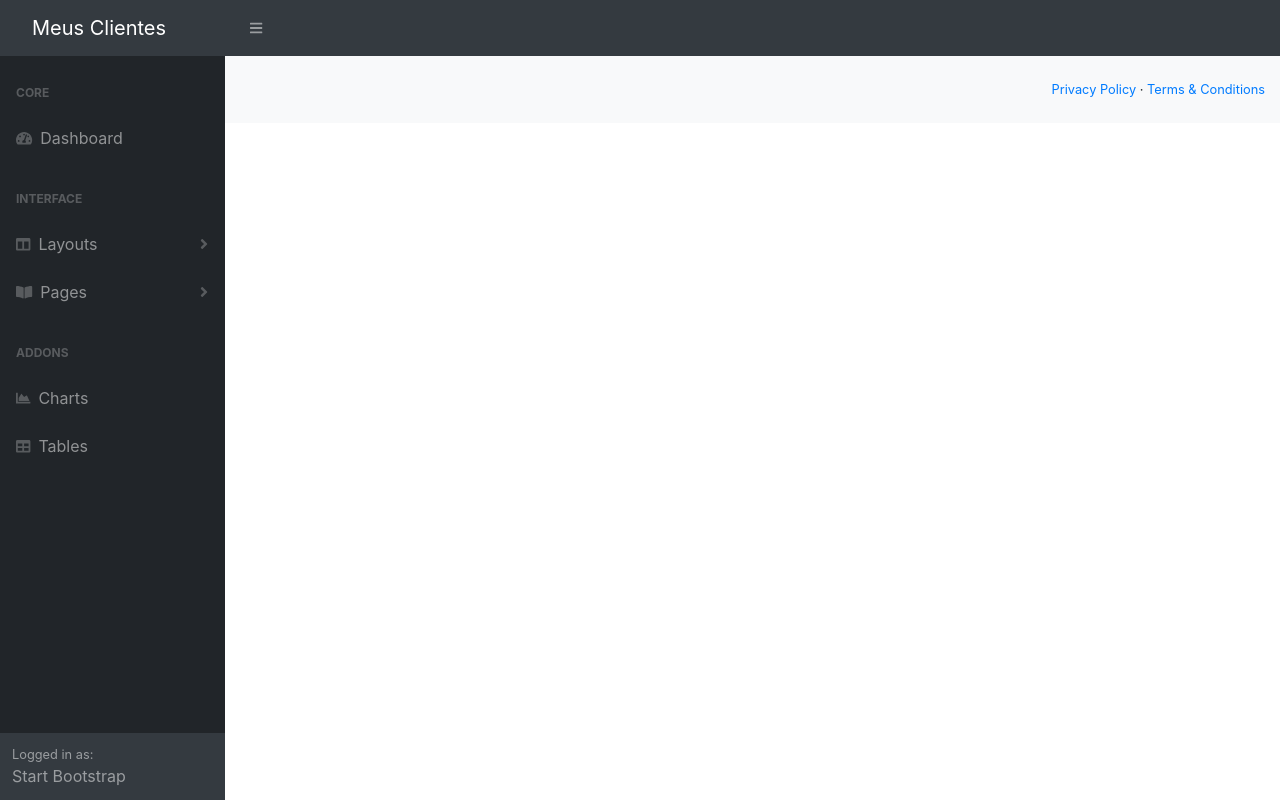
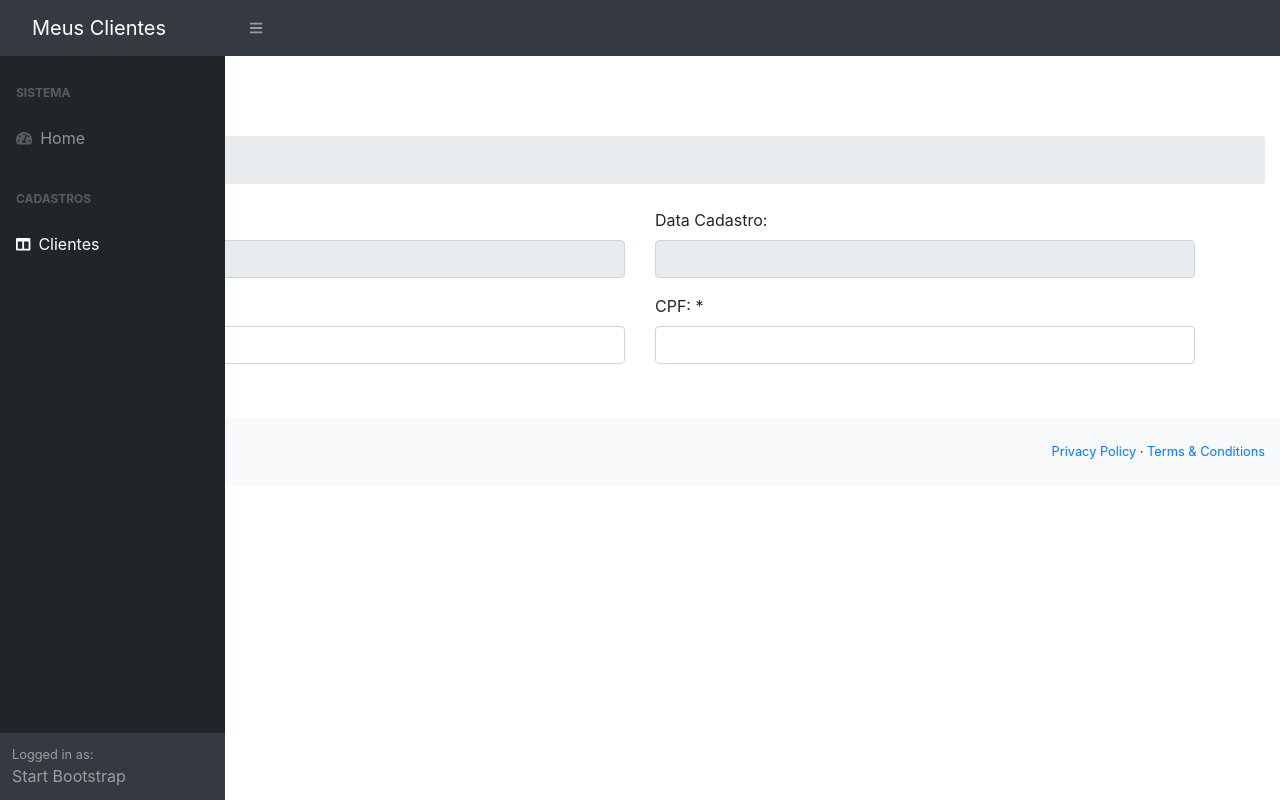
Before and after one commit to bryanwac/Clientes-App-FrontEnd, an Angular app: page /clientes-form in a window 1280 px wide. Before the commit this address led to /. Built offline with nearby package versions, Linux system fonts and the light colour scheme.

Commit message:
Clientes-form criado e estilizado/Iniciada config. das rotas

```diff
--- a/src/app/app.module.ts
+++ b/src/app/app.module.ts
@@ -6,6 +6,7 @@
 
 import { TemplateModule } from './template/template.module';
 import { HomeComponent } from './home/home.component'
+import { ClientesModule } from './clientes/clientes.module';
 
 @NgModule({
   declarations: [
@@ -15,7 +16,8 @@
   imports: [
     BrowserModule,
     AppRoutingModule,
-    TemplateModule
+    TemplateModule,
+    ClientesModule
   ],
   providers: [],
   bootstrap: [AppComponent]
--- /dev/null
+++ b/src/app/clientes/cliente.ts
@@ -0,0 +1,6 @@
+export class Cliente {
+    id: number;
+    nome: string;
+    cpf: string;
+    dataCadastro: string;
+}
--- a/src/app/clientes/clientes-form/clientes-form.component.html
+++ b/src/app/clientes/clientes-form/clientes-form.component.html
@@ -1 +1,48 @@
-<p>clientes-form works!</p>
+<h1 class="mt-4">Home</h1>
+    <ol class="breadcrumb mb-4">
+        <li class="breadcrumb-item active">Cadastro</li>
+    </ol>
+    <div class="container">
+        <form >
+            <div class="row">
+                    <div class="col-md-6">
+                      <div class="form-group">
+                         <label>ID:</label>
+                        <input type="text" class="form-control" disabled="true"/>
+                      </div>
+                 </div>
+
+
+             <div class="col-md-6">
+                 <div class="form-group">
+                     <label>Data Cadastro:</label>
+                      <input type="text" class="form-control" disabled="true"/>
+                    </div>
+                </div>
+            </div> <!-- Div Class Row Fecha-->
+
+            <div class="row">
+                    <div class="col-md-6">
+                        <div class="form-group">
+                            <label>Nome: *</label>
+                            <input type="text" class="form-control"/>
+                        </div>
+                    </div>
+
+                    <div class="col-md-6">
+                        <div class="form-group">
+                            <label>CPF: *</label>
+                            <input type="text" class="form-control"/>
+                        </div>
+                    </div>
+            </div>
+
+            <div class="row">
+                <div class="col-md-2">
+                    <button type="submit" class="btn btn-success">
+                        <i class="fa fa-save"></i> Salvar
+                    </button>
+                </div>
+            </div>
+        </form>
+    </div>
--- a/src/app/clientes/clientes-form/clientes-form.component.ts
+++ b/src/app/clientes/clientes-form/clientes-form.component.ts
@@ -1,4 +1,5 @@
 import { Component, OnInit } from '@angular/core';
+import { Cliente } from '../cliente';
 
 @Component({
   selector: 'app-clientes-form',
@@ -7,6 +8,8 @@
 })
 export class ClientesFormComponent implements OnInit {
 
+  cliente: Cliente;
+
   constructor() { }
 
   ngOnInit(): void {
--- a/src/app/clientes/clientes-routing.module.ts
+++ b/src/app/clientes/clientes-routing.module.ts
@@ -1,8 +1,10 @@
 import { NgModule } from '@angular/core';
 import { Routes, RouterModule } from '@angular/router';
+import { ClientesFormComponent } from './clientes-form/clientes-form.component'
 
-
-const routes: Routes = [];
+const routes: Routes = [
+  { path : 'clientes-form' , component: ClientesFormComponent },
+];
 
 @NgModule({
   imports: [RouterModule.forChild(routes)],
--- a/src/app/clientes/clientes.module.ts
+++ b/src/app/clientes/clientes.module.ts
@@ -10,6 +10,8 @@
   imports: [
     CommonModule,
     ClientesRoutingModule
+  ], exports: [
+    ClientesFormComponent
   ]
 })
 export class ClientesModule { }
--- a/src/app/template/sidebar/sidebar.component.html
+++ b/src/app/template/sidebar/sidebar.component.html
@@ -2,51 +2,15 @@
         <nav class="sb-sidenav accordion sb-sidenav-dark" id="sidenavAccordion">
             <div class="sb-sidenav-menu">
                 <div class="nav">
-                    <div class="sb-sidenav-menu-heading">Core</div>
-                    <a class="nav-link" href="index.html"
-                        ><div class="sb-nav-link-icon"><i class="fas fa-tachometer-alt"></i></div>
-                        Dashboard</a
-                    >
-                    <div class="sb-sidenav-menu-heading">Interface</div>
-                    <a class="nav-link collapsed" href="#" data-toggle="collapse" data-target="#collapseLayouts" aria-expanded="false" aria-controls="collapseLayouts"
-                        ><div class="sb-nav-link-icon"><i class="fas fa-columns"></i></div>
-                        Layouts
-                        <div class="sb-sidenav-collapse-arrow"><i class="fas fa-angle-down"></i></div
-                    ></a>
-                    <div class="collapse" id="collapseLayouts" aria-labelledby="headingOne" data-parent="#sidenavAccordion">
-                        <nav class="sb-sidenav-menu-nested nav"><a class="nav-link" href="layout-static.html">Static Navigation</a><a class="nav-link" href="layout-sidenav-light.html">Light Sidenav</a></nav>
-                    </div>
-                    <a class="nav-link collapsed" href="#" data-toggle="collapse" data-target="#collapsePages" aria-expanded="false" aria-controls="collapsePages"
-                        ><div class="sb-nav-link-icon"><i class="fas fa-book-open"></i></div>
-                        Pages
-                        <div class="sb-sidenav-collapse-arrow"><i class="fas fa-angle-down"></i></div
-                    ></a>
-                    <div class="collapse" id="collapsePages" aria-labelledby="headingTwo" data-parent="#sidenavAccordion">
-                        <nav class="sb-sidenav-menu-nested nav accordion" id="sidenavAccordionPages">
-                            <a class="nav-link collapsed" href="#" data-toggle="collapse" data-target="#pagesCollapseAuth" aria-expanded="false" aria-controls="pagesCollapseAuth"
-                                >Authentication
-                                <div class="sb-sidenav-collapse-arrow"><i class="fas fa-angle-down"></i></div
-                            ></a>
-                            <div class="collapse" id="pagesCollapseAuth" aria-labelledby="headingOne" data-parent="#sidenavAccordionPages">
-                                <nav class="sb-sidenav-menu-nested nav"><a class="nav-link" href="login.html">Login</a><a class="nav-link" href="register.html">Register</a><a class="nav-link" href="password.html">Forgot Password</a></nav>
-                            </div>
-                            <a class="nav-link collapsed" href="#" data-toggle="collapse" data-target="#pagesCollapseError" aria-expanded="false" aria-controls="pagesCollapseError"
-                                >Error
-                                <div class="sb-sidenav-collapse-arrow"><i class="fas fa-angle-down"></i></div
-                            ></a>
-                            <div class="collapse" id="pagesCollapseError" aria-labelledby="headingOne" data-parent="#sidenavAccordionPages">
-                                <nav class="sb-sidenav-menu-nested nav"><a class="nav-link" href="401.html">401 Page</a><a class="nav-link" href="404.html">404 Page</a><a class="nav-link" href="500.html">500 Page</a></nav>
-                            </div>
-                        </nav>
-                    </div>
-                    <div class="sb-sidenav-menu-heading">Addons</div>
-                    <a class="nav-link" href="charts.html"
-                        ><div class="sb-nav-link-icon"><i class="fas fa-chart-area"></i></div>
-                        Charts</a
-                    ><a class="nav-link" href="tables.html"
-                        ><div class="sb-nav-link-icon"><i class="fas fa-table"></i></div>
-                        Tables</a
-                    >
+                    <div class="sb-sidenav-menu-heading">Sistema</div>
+                    <a class="nav-link" routerLink = "/home">
+                        <div class="sb-nav-link-icon"><i class="fas fa-tachometer-alt"></i></div> Home </a>
+
+                    <div class="sb-sidenav-menu-heading">Cadastros</div>
+                    <a class="nav-link collapsed" routerLink = "/clientes-form"
+                       data-toggle="collapse" data-target="#collapseLayouts"
+                       aria-expanded="false" aria-controls="collapseLayouts">
+                    <div class="sb-nav-link-icon"><i class="fas fa-columns"></i></div>Clientes</a>
                 </div>
             </div>
             <div class="sb-sidenav-footer">
--- a/src/app/template/template.module.ts
+++ b/src/app/template/template.module.ts
@@ -2,6 +2,7 @@
 import { CommonModule } from '@angular/common';
 import { NavbarComponent } from './navbar/navbar.component';
 import { SidebarComponent } from './sidebar/sidebar.component';
+import { RouterModule } from '@angular/router';
 
 
 
@@ -10,7 +11,8 @@
     NavbarComponent,
     SidebarComponent],
   imports: [
-    CommonModule
+    CommonModule,
+    RouterModule
   ],
   exports: [
     NavbarComponent,
```
